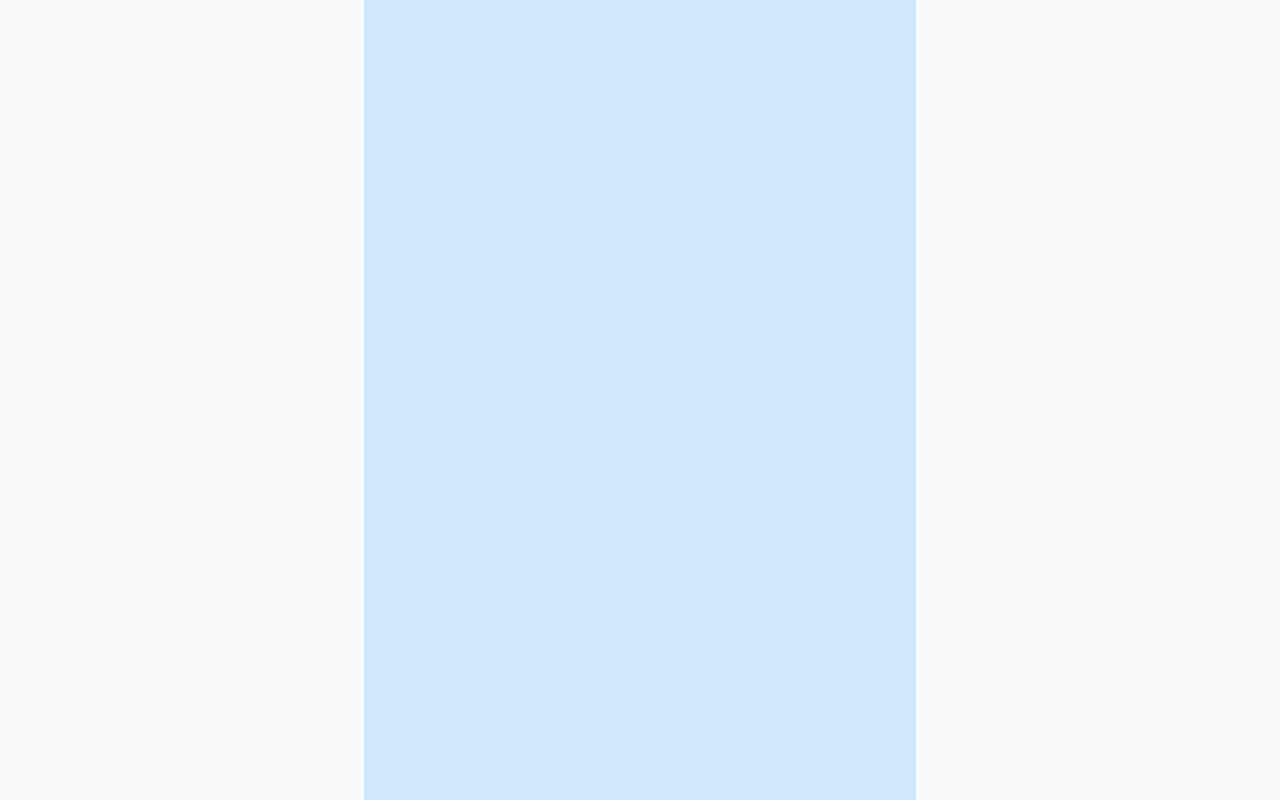
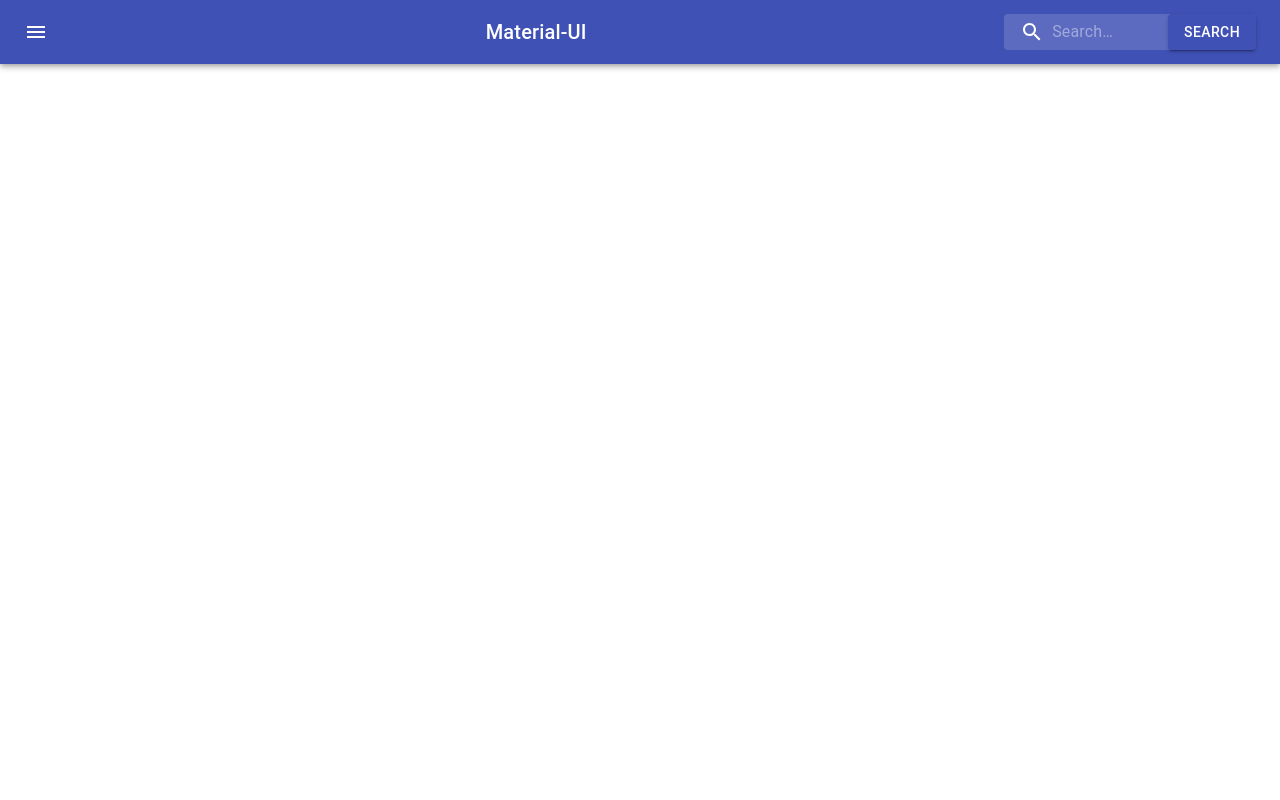
Before and after one commit to facundo-santacruz/E-Commerce-Recovery, a React (Create React App) app in the folder client/: page / in a window 1280 px wide. Built offline with nearby package versions, Linux system fonts and the light colour scheme.

Commit message:
modificando index.js de API de Client App.js (agregando rutas ProductCard Catalog Nav)

```diff
--- a/client/package.json
+++ b/client/package.json
@@ -4,10 +4,15 @@
   "private": true,
   "dependencies": {
     "@material-ui/core": "^4.11.0",
+    "@material-ui/icons": "^4.9.1",
     "@testing-library/jest-dom": "^5.11.5",
     "@testing-library/react": "^11.1.1",
     "@testing-library/user-event": "^12.2.0",
+    "axios": "^0.21.0",
+    "bootstrap": "^4.5.3",
+    "material-ui-icons": "^1.0.0-beta.36",
     "react": "^17.0.1",
+    "react-bootstrap": "^1.4.0",
     "react-dom": "^17.0.1",
     "react-router-dom": "^5.2.0",
     "react-scripts": "4.0.0",
--- a/client/src/App.js
+++ b/client/src/App.js
@@ -1,12 +1,17 @@
 
 import './App.css';
 import SimpleContainer from './Containers/Catalog';
-
+import MenuAppBar from './Containers/Nav';
+import { BrowserRouter, Route, NavLink } from "react-router-dom";
 
 function App() {
   return (
     <div className="App">
-      <SimpleContainer></SimpleContainer>
+
+      <BrowserRouter>
+        <Route path="/" component={MenuAppBar} />
+        <Route exact path="/products/search=:busqueda" render={({match}) => <SimpleContainer search={match.params.busqueda}/>} />
+      </BrowserRouter>
     </div>
   );
 }
--- /dev/null
+++ b/client/src/Components/ProductCard.jsx
@@ -0,0 +1,111 @@
+import React from 'react';
+import { makeStyles } from '@material-ui/core/styles';
+import clsx from 'clsx';
+import Card from '@material-ui/core/Card';
+import CardHeader from '@material-ui/core/CardHeader';
+import CardMedia from '@material-ui/core/CardMedia';
+import CardContent from '@material-ui/core/CardContent';
+import CardActions from '@material-ui/core/CardActions';
+import Collapse from '@material-ui/core/Collapse';
+import Avatar from '@material-ui/core/Avatar';
+import IconButton from '@material-ui/core/IconButton';
+import Typography from '@material-ui/core/Typography';
+import { red } from '@material-ui/core/colors';
+import FavoriteIcon from '@material-ui/icons/Favorite';
+import ShareIcon from '@material-ui/icons/Share';
+import ExpandMoreIcon from '@material-ui/icons/ExpandMore';
+import MoreVertIcon from '@material-ui/icons/MoreVert';
+
+const useStyles = makeStyles((theme) => ({
+  root: {
+    maxWidth: 345,
+  },
+  media: {
+    height: 0,
+    paddingTop: '56.25%', // 16:9
+  },
+  expand: {
+    transform: 'rotate(0deg)',
+    marginLeft: 'auto',
+    transition: theme.transitions.create('transform', {
+      duration: theme.transitions.duration.shortest,
+    }),
+  },
+  expandOpen: {
+    transform: 'rotate(180deg)',
+  },
+  avatar: {
+    backgroundColor: red[500],
+  },
+}));
+
+export default function RecipeReviewCard({ title, image, price, currency_id, quantity, condition}) {
+  const classes = useStyles();
+  const [expanded, setExpanded] = React.useState(false);
+
+  const handleExpandClick = () => {
+    setExpanded(!expanded);
+  };
+
+  return (
+    <Card className={classes.root}>
+      <CardHeader
+        title={title}
+      />
+      <CardMedia
+        className={classes.media}
+        image={image}
+      />
+      <CardContent>
+        <Typography variant="body2" color="textSecondary" component="p">
+          Precio: {currency_id} ${price}
+        </Typography>
+      </CardContent>
+      <CardActions disableSpacing>
+        <IconButton aria-label="add to favorites">
+          <FavoriteIcon />
+        </IconButton>
+        <IconButton aria-label="share">
+          <ShareIcon />
+        </IconButton>
+        <IconButton
+          className={clsx(classes.expand, {
+            [classes.expandOpen]: expanded,
+          })}
+          onClick={handleExpandClick}
+          aria-expanded={expanded}
+          aria-label="show more"
+        >
+          <ExpandMoreIcon />
+        </IconButton>
+      </CardActions>
+      <Collapse in={expanded} timeout="auto" unmountOnExit>
+        <CardContent>
+          <Typography paragraph>Method:</Typography>
+          <Typography paragraph>
+            Heat 1/2 cup of the broth in a pot until simmering, add saffron and set aside for 10
+            minutes.
+          </Typography>
+          <Typography paragraph>
+            Heat oil in a (14- to 16-inch) paella pan or a large, deep skillet over medium-high
+            heat. Add chicken, shrimp and chorizo, and cook, stirring occasionally until lightly
+            browned, 6 to 8 minutes. Transfer shrimp to a large plate and set aside, leaving chicken
+            and chorizo in the pan. Add pimentón, bay leaves, garlic, tomatoes, onion, salt and
+            pepper, and cook, stirring often until thickened and fragrant, about 10 minutes. Add
+            saffron broth and remaining 4 1/2 cups chicken broth; bring to a boil.
+          </Typography>
+          <Typography paragraph>
+            Add rice and stir very gently to distribute. Top with artichokes and peppers, and cook
+            without stirring, until most of the liquid is absorbed, 15 to 18 minutes. Reduce heat to
+            medium-low, add reserved shrimp and mussels, tucking them down into the rice, and cook
+            again without stirring, until mussels have opened and rice is just tender, 5 to 7
+            minutes more. (Discard any mussels that don’t open.)
+          </Typography>
+          <Typography>
+            Set aside off of the heat to let rest for 10 minutes, and then serve.
+          </Typography>
+        </CardContent>
+      </Collapse>
+    </Card>
+  );
+}
--- a/client/src/Containers/Catalog.jsx
+++ b/client/src/Containers/Catalog.jsx
@@ -1,15 +1,43 @@
-import React from 'react';
-import CssBaseline from '@material-ui/core/CssBaseline';
-import Typography from '@material-ui/core/Typography';
-import Container from '@material-ui/core/Container';
+import Axios from 'axios';
+import React, { useState, useEffect } from 'react';
+// import CssBaseline from '@material-ui/core/CssBaseline';
+// import Typography from '@material-ui/core/Typography';
+// import Container from '@material-ui/core/Container';
+import { CardDeck } from 'react-bootstrap'
+import  ProductCard from '../Components/ProductCard'
 
-export default function SimpleContainer() {
-  return (
-    <React.Fragment>
-      <CssBaseline />
-      <Container maxWidth="sm">
-        <Typography component="div" style={{ backgroundColor: '#cfe8fc', height: '100vh' }} />
-      </Container>
-    </React.Fragment>
-  );
+export default function SimpleContainer({search}) {
+  const [ products, setProducts ] = useState([])
+  useEffect(() => {
+    Axios.get(`http://localhost:3001/api/search?search=${search}`)
+    .then(res => {
+      console.log(res.data)
+      setProducts(res.data)
+    }).catch(err => console.log(err))
+  },[])
+  if (products > 0){
+    return (
+      <div>
+        {products.map((prod, i) => {
+
+          <ProductCard
+            key={prod.id}
+            id={prod.id}
+            title= {prod.title}
+            price= {prod.price}
+            currency_id= {prod.currency_id}
+            quantity= {prod.available_quantity}
+            image= {prod.thumbnail}
+            condition= {prod.condition}
+          />
+        })}
+      </div>
+    );
+  }else{
+    return (
+      <div>
+        <h1>No hay productos que mostrar</h1>
+      </div>
+    )
+  }
 }
--- a/client/src/Containers/Nav.jsx
+++ b/client/src/Containers/Nav.jsx
@@ -1,16 +1,14 @@
-import React from 'react';
-import { makeStyles } from '@material-ui/core/styles';
+import React, { useState } from 'react';
 import AppBar from '@material-ui/core/AppBar';
 import Toolbar from '@material-ui/core/Toolbar';
+import { IconButton, Button } from '@material-ui/core';
 import Typography from '@material-ui/core/Typography';
-import IconButton from '@material-ui/core/IconButton';
+import InputBase from '@material-ui/core/InputBase';
+import { fade, makeStyles } from '@material-ui/core/styles';
 import MenuIcon from '@material-ui/icons/Menu';
-import AccountCircle from '@material-ui/icons/AccountCircle';
-import Switch from '@material-ui/core/Switch';
-import FormControlLabel from '@material-ui/core/FormControlLabel';
-import FormGroup from '@material-ui/core/FormGroup';
-import MenuItem from '@material-ui/core/MenuItem';
-import Menu from '@material-ui/core/Menu';
+import SearchIcon from '@material-ui/icons/Search';
+import Axios from 'axios';
+import { NavLink } from 'react-router-dom';
 
 const useStyles = makeStyles((theme) => ({
   root: {
@@ -21,74 +19,97 @@
   },
   title: {
     flexGrow: 1,
+    display: 'none',
+    [theme.breakpoints.up('sm')]: {
+      display: 'block',
+    },
+  },
+  search: {
+    position: 'relative',
+    borderRadius: theme.shape.borderRadius,
+    backgroundColor: fade(theme.palette.common.white, 0.15),
+    '&:hover': {
+      backgroundColor: fade(theme.palette.common.white, 0.25),
+    },
+    marginLeft: 0,
+    width: '100%',
+    [theme.breakpoints.up('sm')]: {
+      marginLeft: theme.spacing(1),
+      width: 'auto',
+    },
+  },
+  searchIcon: {
+    padding: theme.spacing(0, 2),
+    height: '100%',
+    position: 'absolute',
+    pointerEvents: 'none',
+    display: 'flex',
+    alignItems: 'center',
+    justifyContent: 'center',
+  },
+  inputRoot: {
+    color: 'inherit',
+  },
+  inputInput: {
+    padding: theme.spacing(1, 1, 1, 0),
+    // vertical padding + font size from searchIcon
+    paddingLeft: `calc(1em + ${theme.spacing(4)}px)`,
+    transition: theme.transitions.create('width'),
+    width: '100%',
+    [theme.breakpoints.up('sm')]: {
+      width: '12ch',
+      '&:focus': {
+        width: '20ch',
+      },
+    },
   },
 }));
 
-export default function MenuAppBar() {
+export default function SearchAppBar() {
   const classes = useStyles();
-  const [auth, setAuth] = React.useState(true);
-  const [anchorEl, setAnchorEl] = React.useState(null);
-  const open = Boolean(anchorEl);
+  const [ search, setSearch ] = useState("")
 
-  const handleChange = (event) => {
-    setAuth(event.target.checked);
-  };
 
-  const handleMenu = (event) => {
-    setAnchorEl(event.currentTarget);
-  };
 
-  const handleClose = () => {
-    setAnchorEl(null);
-  };
+  function handleChange(e) {
+    setSearch(e.target.value)
+  }
 
   return (
     <div className={classes.root}>
-      <FormGroup>
-        <FormControlLabel
-          control={<Switch checked={auth} onChange={handleChange} aria-label="login switch" />}
-          label={auth ? 'Logout' : 'Login'}
-        />
-      </FormGroup>
       <AppBar position="static">
         <Toolbar>
-          <IconButton edge="start" className={classes.menuButton} color="inherit" aria-label="menu">
+          <IconButton
+            edge="start"
+            className={classes.menuButton}
+            color="inherit"
+            aria-label="open drawer"
+          >
             <MenuIcon />
           </IconButton>
-          <Typography variant="h6" className={classes.title}>
-            Photos
+          <Typography className={classes.title} variant="h6" noWrap>
+            Material-UI
           </Typography>
-          {auth && (
-            <div>
-              <IconButton
-                aria-label="account of current user"
-                aria-controls="menu-appbar"
-                aria-haspopup="true"
-                onClick={handleMenu}
-                color="inherit"
-              >
-                <AccountCircle />
-              </IconButton>
-              <Menu
-                id="menu-appbar"
-                anchorEl={anchorEl}
-                anchorOrigin={{
-                  vertical: 'top',
-                  horizontal: 'right',
-                }}
-                keepMounted
-                transformOrigin={{
-                  vertical: 'top',
-                  horizontal: 'right',
-                }}
-                open={open}
-                onClose={handleClose}
-              >
-                <MenuItem onClick={handleClose}>Profile</MenuItem>
-                <MenuItem onClick={handleClose}>My account</MenuItem>
-              </Menu>
+          <div className={classes.search}>
+            <div className={classes.searchIcon}>
+              <SearchIcon />
             </div>
-          )}
+            <InputBase
+              placeholder="Search…"
+              value={search}
+              onChange={handleChange}
+              classes={{
+                root: classes.inputRoot,
+                input: classes.inputInput,
+              }}
+              inputProps={{ 'aria-label': 'search' }}
+            />
+            <NavLink to={`/products/search=${search}`}>
+              <Button variant="contained" color="primary" enabled={search.length > 0 ? true : false}>
+                Search
+              </Button>
+            </NavLink>
+          </div>
         </Toolbar>
       </AppBar>
     </div>
```
Also changed, not shown: 2 other files (tests, documents, lock files or other folders).
